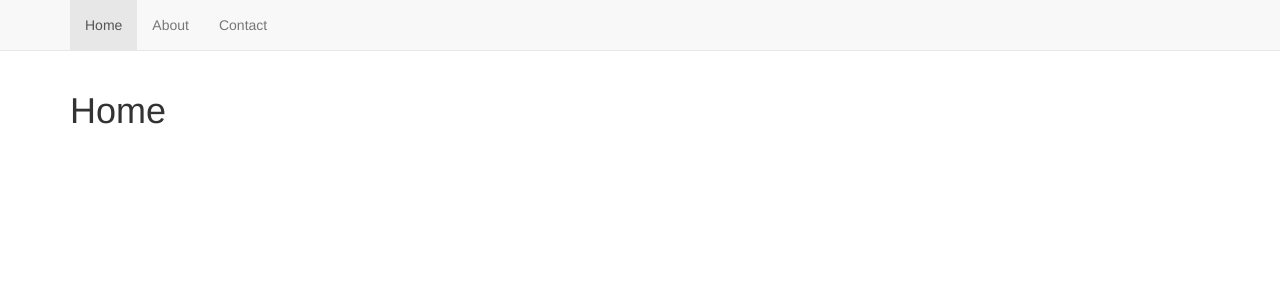
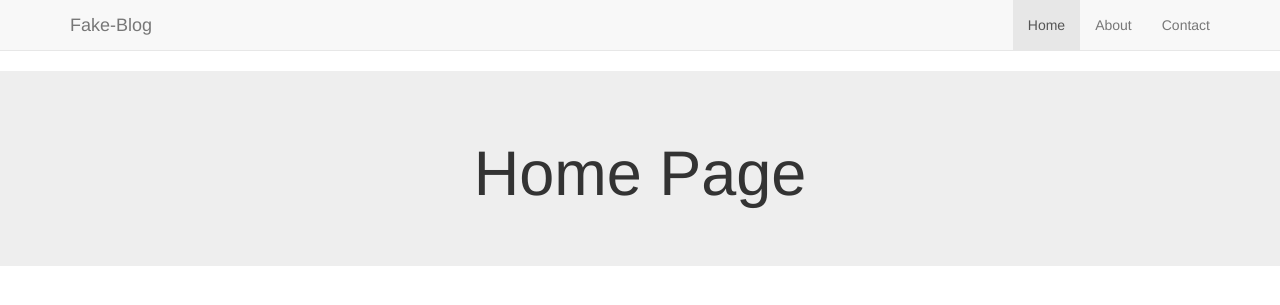
Before and after one commit to jigsawye/php-simple-mvc, a PHP site: page / in a window 1280 px wide. Shown: the top 305 px of the page. Run offline with PHP 8.4, Linux system fonts and the light colour scheme; some libraries are stand-ins or nearby versions.

Commit message:
修改三個View的樣式及版型

```diff
--- a/app/Views/index.php
+++ b/app/Views/index.php
@@ -1,14 +1,18 @@
 <!DOCTYPE html>
 <html>
 <head>
-    <title>Home</title>
+    <title>Home@Fake-Blog</title>
     <link href="./assets/css/bootstrap.min.css" rel="stylesheet">
 </head>
 <body>
+
     <nav class="navbar navbar-default navbar-static-top">
         <div class="container">
+            <div class="navbar-header">
+                <a class="navbar-brand" href="/">Fake-Blog</a>
+            </div>
             <div class="navbar-collapse collapse">
-                <ul class="nav navbar-nav">
+                <ul class="nav navbar-nav navbar-right">
                     <li class="active"><a href="/">Home</a></li>
                     <li><a href="/about">About</a></li>
                     <li><a href="/contact">Contact</a></li>
@@ -16,8 +20,12 @@
             </div>
         </div>
     </nav>
-    <div class="container">
-        <h1>Home</h1>
+
+    <div class="jumbotron">
+        <div class="container">
+            <h1 class="text-center">Home Page</h1>
+        </div>
     </div>
+
 </body>
 </html>
```
Also changed, not shown: app/Views/about.php (+12 -4 lines), app/Views/contact.php (+12 -4 lines), public/assets/css/bootstrap.min.css.
